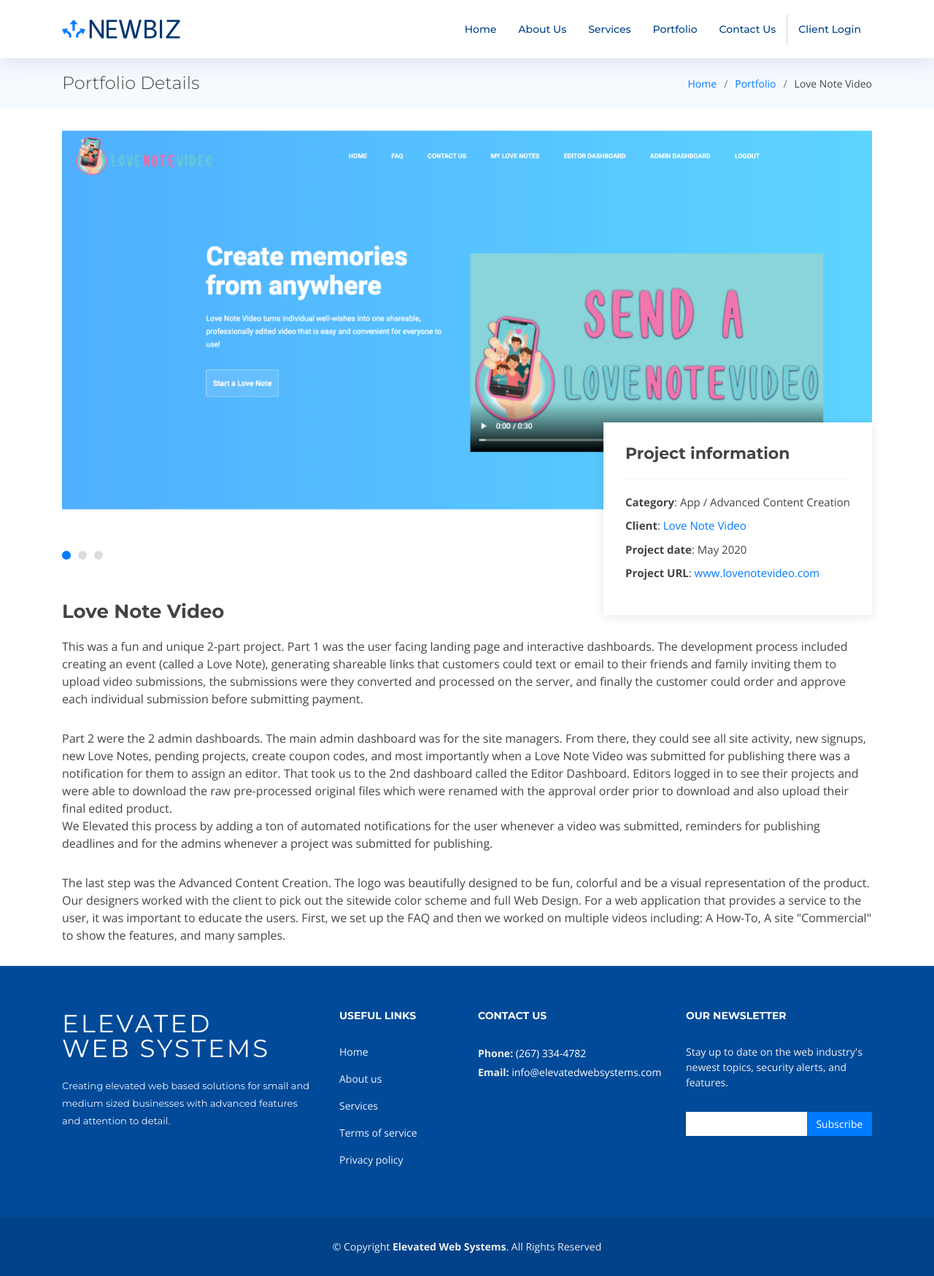
After one commit to jtangir87/elevatedws, a Django app: page /portfolio/love-note-video-interactive-web-application in a window 1280 px wide. The commit adds this page. Shown: the whole page at 73% size. Run offline with Django 3.2, Linux system fonts and the light colour scheme; some libraries are stand-ins or nearby versions.

Commit message:
updated titles, add lnv and ggrc ports

```diff
--- a/elevatedws/static/css/style.css
+++ b/elevatedws/static/css/style.css
@@ -1010,6 +1010,13 @@ section {
   margin-bottom: 20px;
 }
 
+.portfolio-details .portfolio-description h1 {
+  width: 50%;
+  font-size: 26px;
+  font-weight: 700;
+  margin-bottom: 20px;
+}
+
 .portfolio-details .portfolio-description p {
   padding: 0 0 0 0;
 }
--- a/pages/urls.py
+++ b/pages/urls.py
@@ -8,6 +8,10 @@ urlpatterns = [
 
 
     ## PORTFOLIO DETAILS ##
-    path('portfolio/event-dispatch', TemplateView.as_view(
+    path('portfolio/event-dispatch-employee-scheduling-app', TemplateView.as_view(
         template_name="pages/portfolio/event_dispatch.html"), name="port_event_dispatch"),
+    path('portfolio/ggrc-info-site', TemplateView.as_view(
+        template_name="pages/portfolio/ggrcleaners.html"), name="port_ggrc"),
+    path('portfolio/love-note-video-interactive-web-application', TemplateView.as_view(
+        template_name="pages/portfolio/lovenotevideo.html"), name="port_lovenotevideo"),
 ]
--- a/templates/base.html
+++ b/templates/base.html
@@ -6,7 +6,7 @@
   <meta charset="utf-8">
   <meta content="width=device-width, initial-scale=1.0" name="viewport">
 
-  <title>Elevated Web Systems</title>
+  <title>Elevated Web Systems | {% block title_tag %}{% endblock title_tag %}</title>
   <meta content="" name="description">
   <meta content="" name="keywords">
 
@@ -28,12 +28,6 @@
   <!-- Template Main CSS File -->
   <link href="{% static 'css/style.css' %}" rel="stylesheet">
 
-  <!-- =======================================================
-  * Template Name: NewBiz - v2.1.0
-  * Template URL: https://bootstrapmade.com/newbiz-bootstrap-business-template/
-  * Author: BootstrapMade.com
-  * License: https://bootstrapmade.com/license/
-  ======================================================== -->
 </head>
 
 <body>
--- /dev/null
+++ b/templates/pages/portfolio/lovenotevideo.html
@@ -0,0 +1,72 @@
+{% extends 'base.html' %}
+{% load static %}
+{% block title_tag %}App Portfolio | Advanced Content Creation | Love Note Video Interactive Video Creator {% endblock title_tag %}
+{% block content %}
+
+  <main id="main">
+
+    <!-- ======= Breadcrumbs Section ======= -->
+    <section class="breadcrumbs">
+      <div class="container">
+
+        <div class="d-flex justify-content-between align-items-center">
+          <h2>Portfolio Details</h2>
+          <ol>
+            <li><a href="{% url 'home' %}">Home</a></li>
+            <li><a href="portfolio.html">Portfolio</a></li>
+            <li>Love Note Video</li>
+          </ol>
+        </div>
+
+      </div>
+    </section><!-- Breadcrumbs Section -->
+
+    <!-- ======= Portfolio Details Section ======= -->
+    <section class="portfolio-details">
+      <div class="container">
+
+        <div class="portfolio-details-container">
+
+          <div class="owl-carousel portfolio-details-carousel">
+            <img src="{% static 'img/portfolio/lnv.png' %}" class="img-fluid" alt="">
+            <img src="{% static 'img/portfolio/lnv2.png' %}" class="img-fluid" alt="">
+            <img src="{% static 'img/portfolio/lnv3.png' %}" class="img-fluid" alt="">
+          </div>
+
+          <div class="portfolio-info">
+            <h3>Project information</h3>
+            <ul>
+              <li><strong>Category</strong>: App / Advanced Content Creation</li>
+              <li><strong>Client</strong>: <a href="https://www.lovenotevideo.com" target="_blank">Love Note Video</a></li>
+              <li><strong>Project date</strong>: May 2020</li>
+              <li><strong>Project URL</strong>: <a href="https://www.lovenotevideo.com" target="_blank">www.lovenotevideo.com</a></li>
+            </ul>
+          </div>
+
+        </div>
+
+        <div class="portfolio-description">
+          <h1>Love Note Video</h1>
+          <p>
+            This was a fun and unique 2-part project. Part 1 was the user facing landing page and interactive dashboards. The development process included creating an event (called a Love Note), generating
+            shareable links that customers could text or email to their friends and family inviting them to upload video submissions, the submissions were they converted and processed on the server, and finally the customer
+            could order and approve each individual submission before submitting payment.
+          </p>
+          <p>
+            Part 2 were the 2 admin dashboards. The main admin dashboard was for the site managers. From there, they could see all site activity, new signups, new Love Notes, pending projects, create coupon codes, and most importantly when
+            a Love Note Video was submitted for publishing there was a notification for them to assign an editor. That took us to the 2nd dashboard called the Editor Dashboard. Editors logged in to see their projects and were able to download
+            the raw pre-processed original files which were renamed with the approval order prior to download and also upload their final edited product.
+            <br>
+            We Elevated this process by adding a ton of automated notifications for the user whenever a video was submitted, reminders for publishing deadlines and for the admins whenever a project was submitted for publishing.
+          </p>
+          <p>
+            The last step was the Advanced Content Creation. The logo was beautifully designed to be fun, colorful and be a visual representation of the product. Our designers worked with the client to pick out the sitewide color scheme and full Web Design.
+            For a web application that provides a service to the user, it was important to educate the users. First, we set up the FAQ and then we worked on multiple videos including: A How-To, A site "Commercial" to show the features, and many samples.
+          </p>
+        </div>
+      </div>
+    </section><!-- End Portfolio Details Section -->
+
+  </main><!-- End #main -->
+
+{% endblock content %}
```
Also changed, not shown: templates/pages/home.html (+32 -30 lines), templates/pages/portfolio/event_dispatch.html (+8 -3 lines), templates/pages/portfolio/ggrcleaners.html (added, +60 -0 lines), elevatedws/static/img/portfolio/ggrc2.png (added), elevatedws/static/img/portfolio/ggrc3.png (added), elevatedws/static/img/portfolio/lnv2.png (added), elevatedws/static/img/portfolio/lnv3.png (added).
